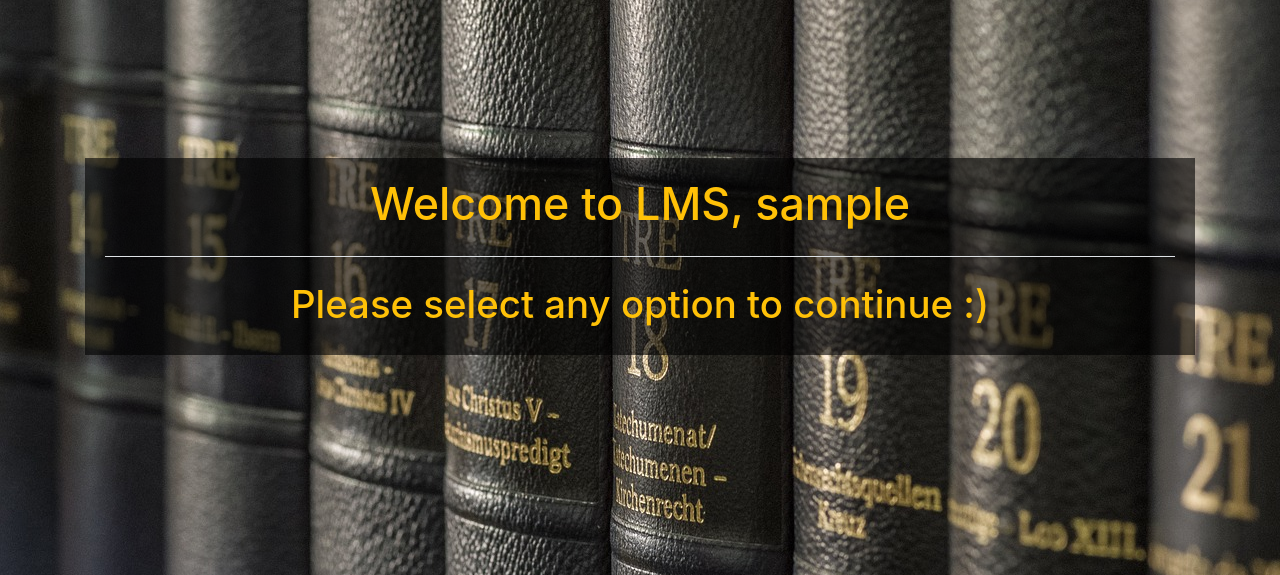
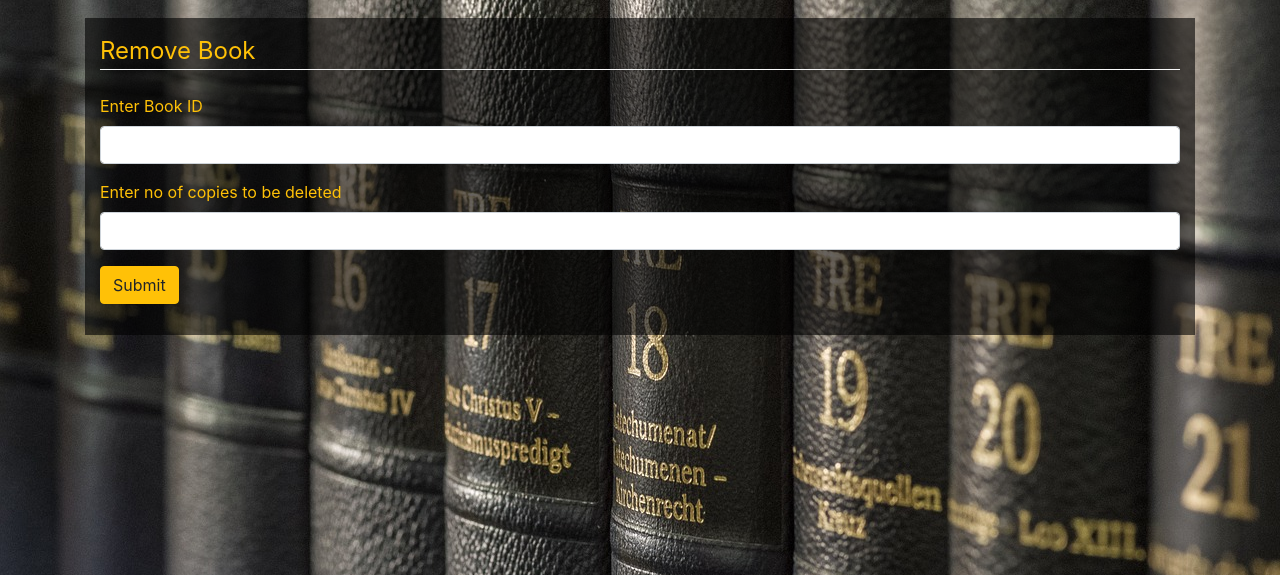
Before and after one commit to laureenf/dbms-project, a Flask app: page /librarian/remove-book in a window 1280 px wide. Shown: the part 82-657 px from the top of the page. Run offline with Flask 2, Linux system fonts and the light colour scheme; a user stored in the database is signed in; some libraries are stand-ins or nearby versions.

Commit message:
Remove and View books

```diff
--- a/lms/routes.py
+++ b/lms/routes.py
@@ -228,13 +228,46 @@ def add_book():
         return redirect(url_for('add_book'))
     return render_template('librarian/add_book.html', form=form, title='Add Book')
 
-@app.route('/librarian/remove-book', endpoint='remove_book')
+@app.route('/librarian/remove-book', methods=['GET', 'POST'], endpoint='remove_book')
 @login_required
 def remove_book():
-    return render_template('home.html')
+    form = request.form
+    if form:
+        if form.get('id'):
+            #print details
+            inst_book = InstituteBooks.query.filter_by(book_id=form.get('id'), admin=current_user.admin).one_or_none()
+            if inst_book:
+                return render_template('librarian/remove_book.html', inst_book=inst_book, copies=form.get('copies'))
+            else:
+                flash('Book record not found', 'danger')
+        elif form.get('remove') == '':
+            #delete record
+            inst_book = InstituteBooks.query.filter_by(book_id=form.get('id1'), admin=current_user.admin).one_or_none()
+            if inst_book:
+            #it exists in the institute
+                copies = int(form.get('copies1'))
+                if copies > 0 and copies < inst_book.copies_available:
+                #delete specified no of copies
+                    inst_book.copies_available = inst_book.copies_available - copies
+                    db.session.add(inst_book)
+                    db.session.commit()
+                    flash(f"Specified no of copies deleted. Remaining copies are {inst_book.copies_available}", 'success')
+                elif copies == inst_book.copies_available:
+                #delete book record
+                    InstituteBooks.query.filter_by(book_id=inst_book.book_id, admin=current_user.admin).delete()
+                    db.session.commit()
+                    flash('Book record deleted', 'success')
+                else:
+                    flash('Invalid no of copies', 'danger')
+                return redirect(url_for('remove_book'))
+        elif form.get('cancel') == '':
+            #cancel
+            return redirect(url_for('remove_book'))
+    return render_template('librarian/remove_book.html', inst_book=None)
 
 @app.route('/librarian/view-book', endpoint='view_book')
 @login_required
 def view_book():
-    return render_template('home.html')
+    inst_books = InstituteBooks.query.filter_by(admin=current_user.admin).all()
+    return render_template('librarian/view_book.html', inst_books=inst_books)
 '''END OF LIBRARIAN PAGES'''
--- /dev/null
+++ b/lms/templates/librarian/remove_book.html
@@ -0,0 +1,39 @@
+{% extends 'layout.html' %}
+{% set active_page = "remove" %}
+{% block title %}
+<title>Librarian | Remove Book</title>
+{% endblock %}
+
+{% block content %}
+<div class="section-content text-warning">
+    <form action="{{ url_for('remove_book') }}" method="POST">
+        <fieldset class="form-group">
+            <legend class="border-bottom border-light mb-4">Remove Book</legend>
+            <div class="form-group">
+                <label for="">Enter Book ID</label>
+                <input type="number" class="form-control" name="id" id="" >
+            </div>
+            <div class="form-group">
+                <label for="">Enter no of copies to be deleted</label>
+                <input type="number" class="form-control" name="copies" id="" >
+            </div>
+            <button type="submit" class="btn btn-warning">Submit</button>
+            {% if inst_book != None %}
+            <h3 class="border-bottom border-light mb-4 mt-4">Book Details</h3>
+
+            <p>Name: {{ inst_book.book.name }}</p>
+            <p>Author(s): {{inst_book.book.get_authors()}}</p>
+            <p>Department: {{ inst_book.book.dept.name.upper() }}</p>
+            <p>Edition: {{ inst_book.book.edition }}</p>
+            <p>Price: {{ inst_book.book.price }}</p>
+            <p>Available Copies: {{inst_book.copies_available}}</p>
+            <p>Copies to be Deleted: {{copies}}</p>
+            <input type="hidden" name="id1" value="{{inst_book.book_id}}">
+            <input type="hidden" name="copies1" value="{{copies}}">
+            <button type="submit" name='remove' onclick="{{ url_for('remove_librarian') }}" class="btn btn-warning mr-2">Remove?</button>
+            <button type="submit" name='cancel' onclick="{{ url_for('remove_librarian') }}" class="btn btn-secondary">Cancel</button>
+            {% endif %}
+        </fieldset>
+    </form>
+</div>
+{% endblock %}
--- a/lms/templates/librarian/remove_student.html
+++ b/lms/templates/librarian/remove_student.html
@@ -11,7 +11,7 @@
             <legend class="border-bottom border-light mb-4">Remove Student</legend>
             <div class="form-group">
                 <label for="">Enter Student's ID</label>
-                <input type="number" class="form-control" name="id" id="">
+                <input type="number" class="form-control" name="id" id="" required>
             </div>
             <button type="submit" class="btn btn-warning">Submit</button>
 
```
Also changed, not shown: lms/models.py (+7 -2 lines), lms/templates/librarian/view_book.html (added, +46 -0 lines).
